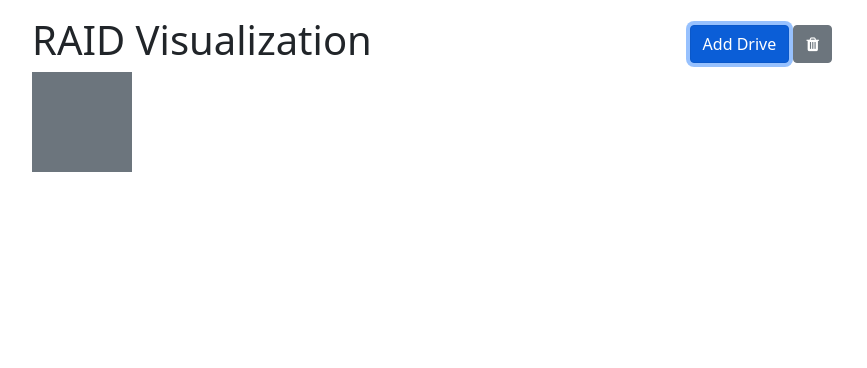
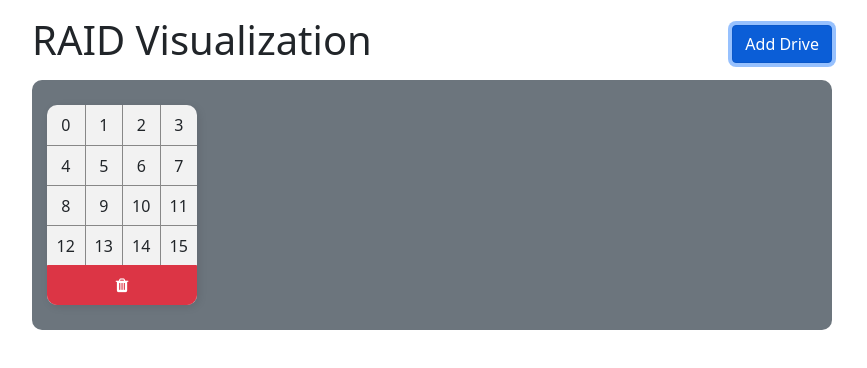
Before and after one commit to joelpeckham/raid, a plain HTML site: page index.html in a window 1280 px wide. Both pictures are taken after a click on the button "Add Drive". Shown: the whole page, without its empty margins (208-1075 px from the left). Drawn offline with nearby package versions, Linux system fonts and the light colour scheme.

Commit message:
Added A bunch

```diff
--- a/index.css
+++ b/index.css
@@ -7,13 +7,82 @@ body{
 }
 #headerContainer{
     display: flex;
-
     margin-top: 1rem;
     align-items: center;
     justify-content:space-between;
+    margin-bottom: 0.5rem;
 }
 #driveBay{
     background-color: var(--bs-secondary);
-    width:100px;
-    height:100px;
+    width:100%;
+    height:250px;
+    display:flex;
+    align-items: center;
+    overflow-x: scroll;
+    padding-left: 15px;
+    border-radius: 10px;
+    /* box-shadow: 2px 2px 8px 0px rgba(0,0,0,0.3); */
 }
+
+.drive{
+    width:150px;
+    min-width: 150px;
+    height:200px;
+    background-color: #f2f2f2;
+    margin-right:15px;
+    border-radius: 10px;
+    box-shadow: 2px 2px 8px 0px rgba(0,0,0,0.1);
+    display:grid;
+    grid-template-rows: 1fr 40px;
+}
+.drive .btn .fa {
+    padding:none;
+    margin:none;
+}
+.drive .btn{
+    width:100%;
+    height:100%;
+    display:flex;
+    align-items: center;
+    justify-content: center;
+    border-radius: 0px;
+    border-bottom-left-radius: 10px;
+    border-bottom-right-radius: 10px;
+}
+
+.driveGridContainer{
+    display:grid;
+    grid-template-columns: 1fr 1fr 1fr 1fr;
+    grid-template-rows: 1fr 1fr 1fr 1fr;
+}
+.driveBlock:nth-child(4){
+    border-top-right-radius: 10px;
+}
+.driveBlock:nth-child(1){
+    border-top-left-radius: 10px;
+}
+.driveBlock{
+    display:flex;
+    align-items: center;
+    justify-content: center;
+    border-left: 1px solid #888;
+    border-top: 1px solid #888;
+    cursor: help;
+}
+.driveBlock:hover{
+    background-color: gainsboro;
+}
+.driveBlock p {
+    margin:0px;
+}
+.driveBlock.leftBorder{
+   border-left: none;
+}
+.driveBlock.topBorder{
+    border-top: none;
+}
+
+.wildcard{
+    color: var(--bs-danger);
+    cursor: default;
+}
--- a/index.html
+++ b/index.html
@@ -3,7 +3,7 @@
 <head>
     <meta charset="UTF-8">
     <title>RAID Visualization</title>
-    <script src="https://ajax.googleapis.com/ajax/libs/jquery/3.5.1/jquery.min.js"></script>
+    <!-- <script src="https://ajax.googleapis.com/ajax/libs/jquery/3.5.1/jquery.min.js"></script> -->
     <script defer src="index.js"></script>
     <!-- CSS only -->
     <link href="https://cdn.jsdelivr.net/npm/bootstrap@5.0.0-beta3/dist/css/bootstrap.min.css" rel="stylesheet" integrity="sha384-eOJMYsd53ii+scO/bJGFsiCZc+5NDVN2yr8+0RDqr0Ql0h+rP48ckxlpbzKgwra6" crossorigin="anonymous">
@@ -16,8 +16,8 @@
   <div id="headerContainer">
     <h1>RAID Visualization</h1>
     <div id = "headerButtons">
-      <button type="button" class="btn btn-primary">Add Drive</button>
-      <button type="button" class="btn btn-secondary"><i class="fa fa-trash"></i></button>
+      <button type="button" class="btn btn-primary" id = 'addDriveButton'>Add Drive</button>
+      <!-- <button type="button" class="btn btn-secondary"><i class="fa fa-trash"></i></button> -->
     </div>
   </div>
   <div id="driveBay"> </div>
--- a/index.js
+++ b/index.js
@@ -1,40 +1,117 @@
 // ▀▀▀▀▀▀▀▀▀▀▀▀▀▀▀▀▀▀▀▀▀▀▀▀▀▀▀▀
-// COMPONENTS BEGIN
+// HELPERS BEGIN
 // ▄▄▄▄▄▄▄▄▄▄▄▄▄▄▄▄▄▄▄▄▄▄▄▄▄▄▄▄
 
+let $ = document.getElementById.bind(document); //Poor man's jQuery
+
 function uuidv4() {
-    return 'xxxxxxxx-xxxx-4xxx-yxxx-xxxxxxxxxxxx'.replace(/[xy]/g, function (c) {
-      var r = Math.random() * 16 | 0, v = c == 'x' ? r : (r & 0x3 | 0x8);
-      return v.toString(16);
-    });
+  return 'xxxxxxxx-xxxx-4xxx-yxxx-xxxxxxxxxxxx'.replace(/[xy]/g, function (c) {
+    var r = Math.random() * 16 | 0, v = c == 'x' ? r : (r & 0x3 | 0x8);
+    return v.toString(16);
+  });
+}
+
+setInterval(() => {
+  let characters = 'ABCDEFGHIJKLMNOPQRSTUVWXYZabcdefghijklmnopqrstuvwxyz0123456789';
+  let charactersLength = characters.length;
+  for (e of document.getElementsByClassName('wildcard')){
+    e.innerText = characters.charAt(Math.floor(Math.random() *
+    charactersLength));
   }
+}, 60)
+
+// ▀▀▀▀▀▀▀▀▀▀▀▀▀▀▀▀▀▀▀▀▀▀▀▀▀▀▀▀
+// HELPERS END
+// ▄▄▄▄▄▄▄▄▄▄▄▄▄▄▄▄▄▄▄▄▄▄▄▄▄▄▄▄
+
+
+// ▀▀▀▀▀▀▀▀▀▀▀▀▀▀▀▀▀▀▀▀▀▀▀▀▀▀▀▀
+// VIEW CONTROLLERS BEGIN
+// ▄▄▄▄▄▄▄▄▄▄▄▄▄▄▄▄▄▄▄▄▄▄▄▄▄▄▄▄
 
 class Drive {
     constructor(containerElement) {
       this.home = containerElement;
       this.htmlID = uuidv4();
+      this.render();
+      $(`delete_${this.htmlID}`).addEventListener("click",()=>{this.delete();});
     }
     delete(){
-      this.home.innerHTML = "";
+      $(this.htmlID).remove();
     }
     render() {
-      var container = document.createElement('div');
-      container.classList = ["pile"];
-      for (var card of this.cards) {
-        card = card.render();
-        card.firstElementChild.classList.add("inPile")
-        var cardContainer = document.createElement('div');
-        cardContainer.classList = ["cardContainer"];
-        let spread = 15;
-        cardContainer.style.transform = `rotate(${Math.random() * (spread*2) - spread  }deg)`;
-        cardContainer.appendChild(card)
-        container.appendChild(cardContainer);
+      var template = document.createElement('template');
+      let gridElements = "";
+      for(let i=0; i<16; i++){
+        gridElements += `
+        <div class="driveBlock${i%4==0 ? ' leftBorder' : ''}${i < 4 ? ' topBorder' : ''}"
+        id="drive_${this.htmlID}_block_${i}">
+          <p>${i}</p>
+        </div>\n`
       }
-      this.htmlSubContainer = container;
-      this.home.appendChild(container);
+
+      template.innerHTML = `
+      <div id='${this.htmlID}' class='drive'>
+        <div class="driveGridContainer">
+          ${gridElements}
+        </div>
+        <button type="button" class="btn btn-danger" id="delete_${this.htmlID}"><i class="fa fa-trash"></i></button>
+      </div>
+      `;
+      this.home.appendChild(template.content);
+      for(let i=0; i<16; i++){
+        let block = $(`drive_${this.htmlID}_block_${i}`);
+        block.addEventListener("click",()=>{block.classList.add('wildcard')})
+      }
     }
   }
 
 // ▀▀▀▀▀▀▀▀▀▀▀▀▀▀▀▀▀▀▀▀▀▀▀▀▀▀▀▀
-// COMPONENTS END
+// VIEW CONTROLLERS END
 // ▄▄▄▄▄▄▄▄▄▄▄▄▄▄▄▄▄▄▄▄▄▄▄▄▄▄▄▄
+
+
+// ▀▀▀▀▀▀▀▀▀▀▀▀▀▀▀▀▀▀▀▀▀▀▀▀▀▀▀▀
+// UI MODELS BEGIN
+// ▄▄▄▄▄▄▄▄▄▄▄▄▄▄▄▄▄▄▄▄▄▄▄▄▄▄▄▄
+
+class DriveBay{
+  constructor(homeElement){
+    this.home = homeElement;
+    this.drives = [];
+    this.selectedDrive;
+  }
+}
+// ▀▀▀▀▀▀▀▀▀▀▀▀▀▀▀▀▀▀▀▀▀▀▀▀▀▀▀▀
+// UI MODELS END
+// ▄▄▄▄▄▄▄▄▄▄▄▄▄▄▄▄▄▄▄▄▄▄▄▄▄▄▄▄
+
+
+// ▀▀▀▀▀▀▀▀▀▀▀▀▀▀▀▀▀▀▀▀▀▀▀▀▀▀▀▀
+// UI HANDLERS BEGIN
+// ▄▄▄▄▄▄▄▄▄▄▄▄▄▄▄▄▄▄▄▄▄▄▄▄▄▄▄▄
+
+function addDrive(){ new Drive($('driveBay')); }
+
+// ▀▀▀▀▀▀▀▀▀▀▀▀▀▀▀▀▀▀▀▀▀▀▀▀▀▀▀▀
+// UI HANDLERS END
+// ▄▄▄▄▄▄▄▄▄▄▄▄▄▄▄▄▄▄▄▄▄▄▄▄▄▄▄▄
+
+
+// ▀▀▀▀▀▀▀▀▀▀▀▀▀▀▀▀▀▀▀▀▀▀▀▀▀▀▀▀
+// UI BINDINGS BEGIN
+// ▄▄▄▄▄▄▄▄▄▄▄▄▄▄▄▄▄▄▄▄▄▄▄▄▄▄▄▄
+
+$('addDriveButton').addEventListener('click',addDrive);
+
+// ▀▀▀▀▀▀▀▀▀▀▀▀▀▀▀▀▀▀▀▀▀▀▀▀▀▀▀▀
+// UI BINDINGS END
+// ▄▄▄▄▄▄▄▄▄▄▄▄▄▄▄▄▄▄▄▄▄▄▄▄▄▄▄▄
+
+// ▀▀▀▀▀▀▀▀▀▀▀▀▀▀▀▀▀▀▀▀▀▀▀▀▀▀▀▀
+// ENTRY POINT BEGIN
+// ▄▄▄▄▄▄▄▄▄▄▄▄▄▄▄▄▄▄▄▄▄▄▄▄▄▄▄▄
+
+// ▀▀▀▀▀▀▀▀▀▀▀▀▀▀▀▀▀▀▀▀▀▀▀▀▀▀▀▀
+// ENTRY POINT END
+// ▄▄▄▄▄▄▄▄▄▄▄▄▄▄▄▄▄▄▄▄▄▄▄▄▄▄▄▄
```
